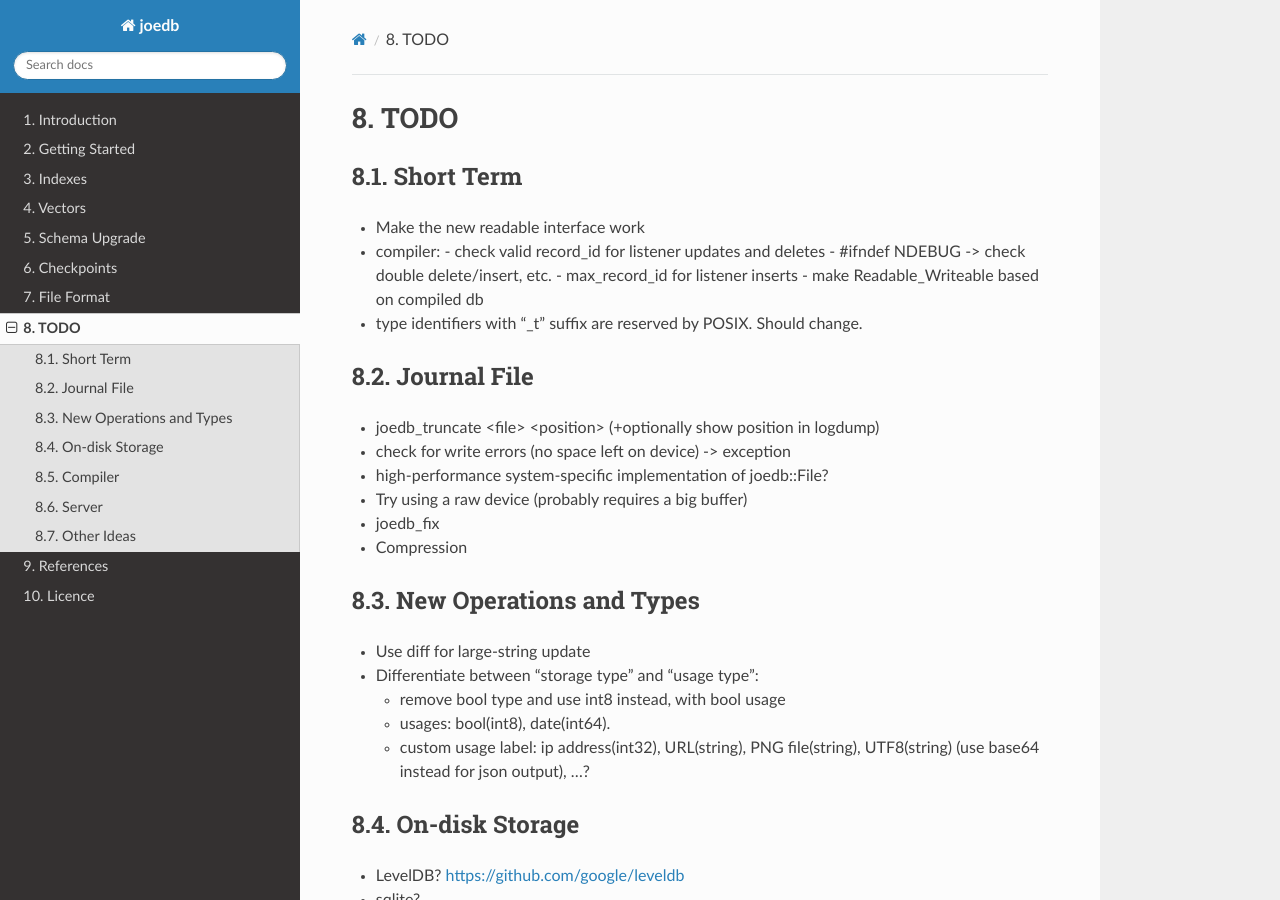
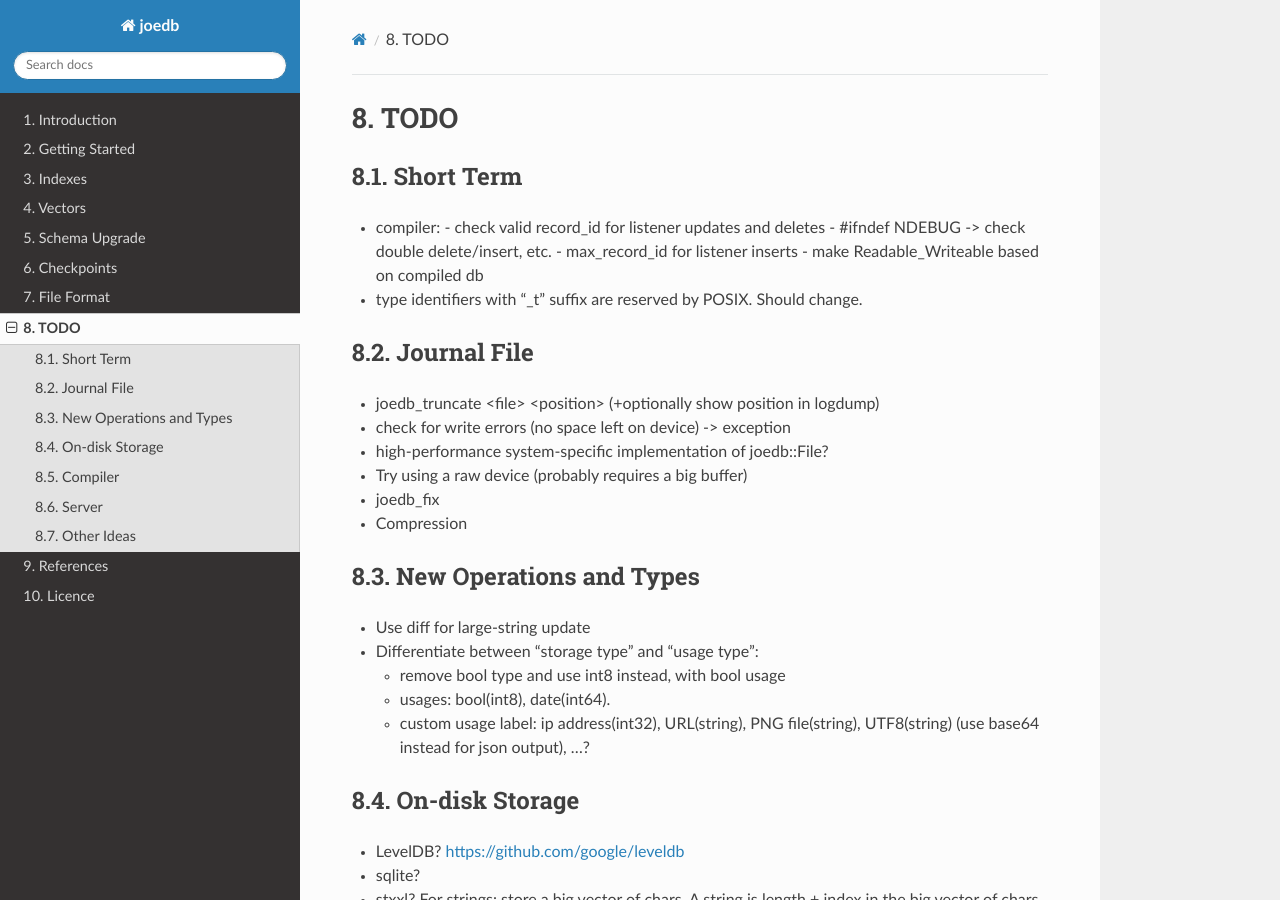
Before and after one commit to Remi-Coulom/joedb, a Sphinx documentation site: the page built from doc/source/todo.rst, in a window 1280 px wide and 900 px high. Built offline with Sphinx 7.4.7 and the Read the Docs theme 2.0.0, drawn with Linux system fonts in a browser that asks for light colours; formulas are drawn with MathJax 3.

Commit message:
the new readable interface works

```diff
--- a/doc/source/todo.rst
+++ b/doc/source/todo.rst
@@ -3,8 +3,6 @@ TODO
 
 Short Term
 ----------
-
-- Make the new readable interface work
 
 - compiler:
   - check valid record_id for listener updates and deletes
```
